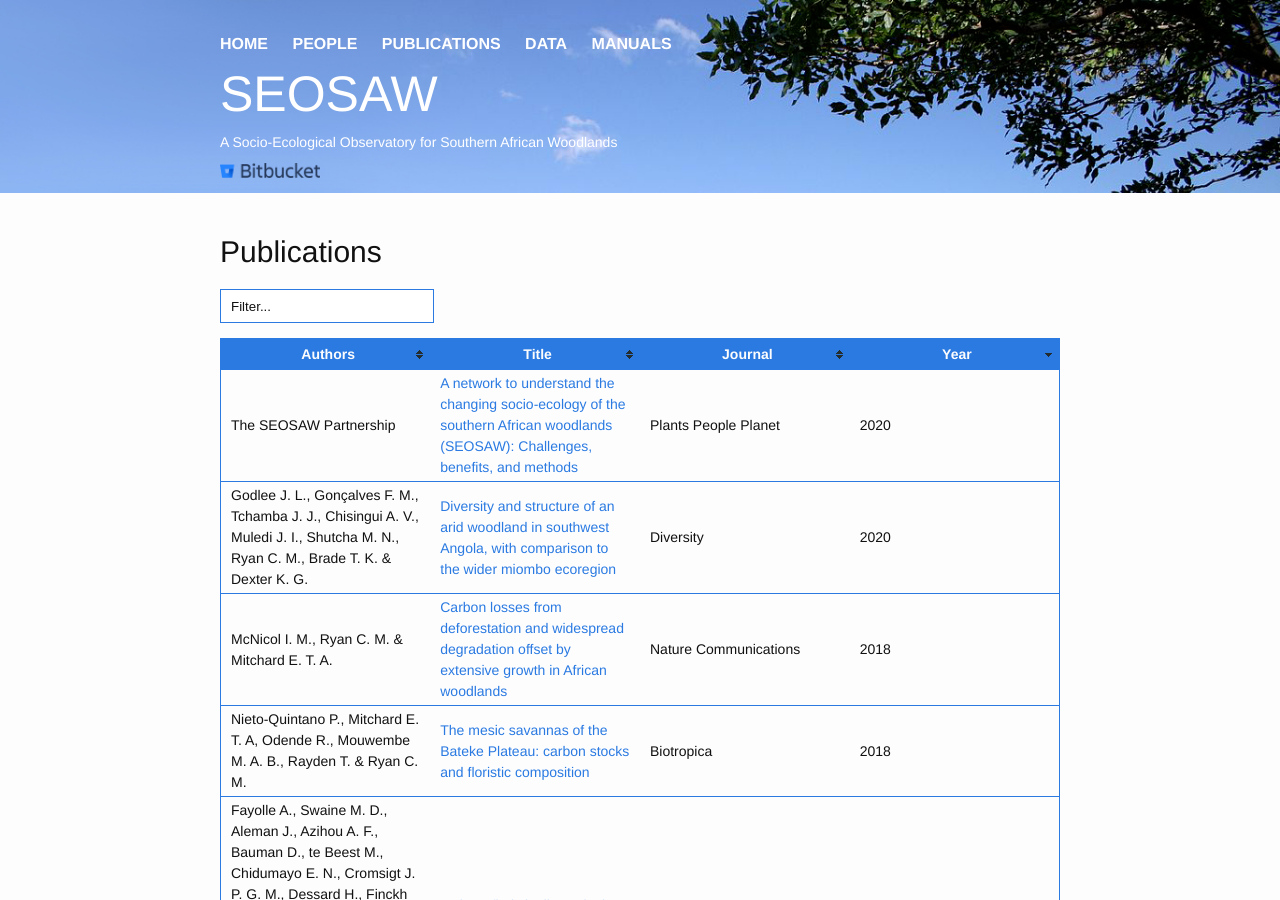
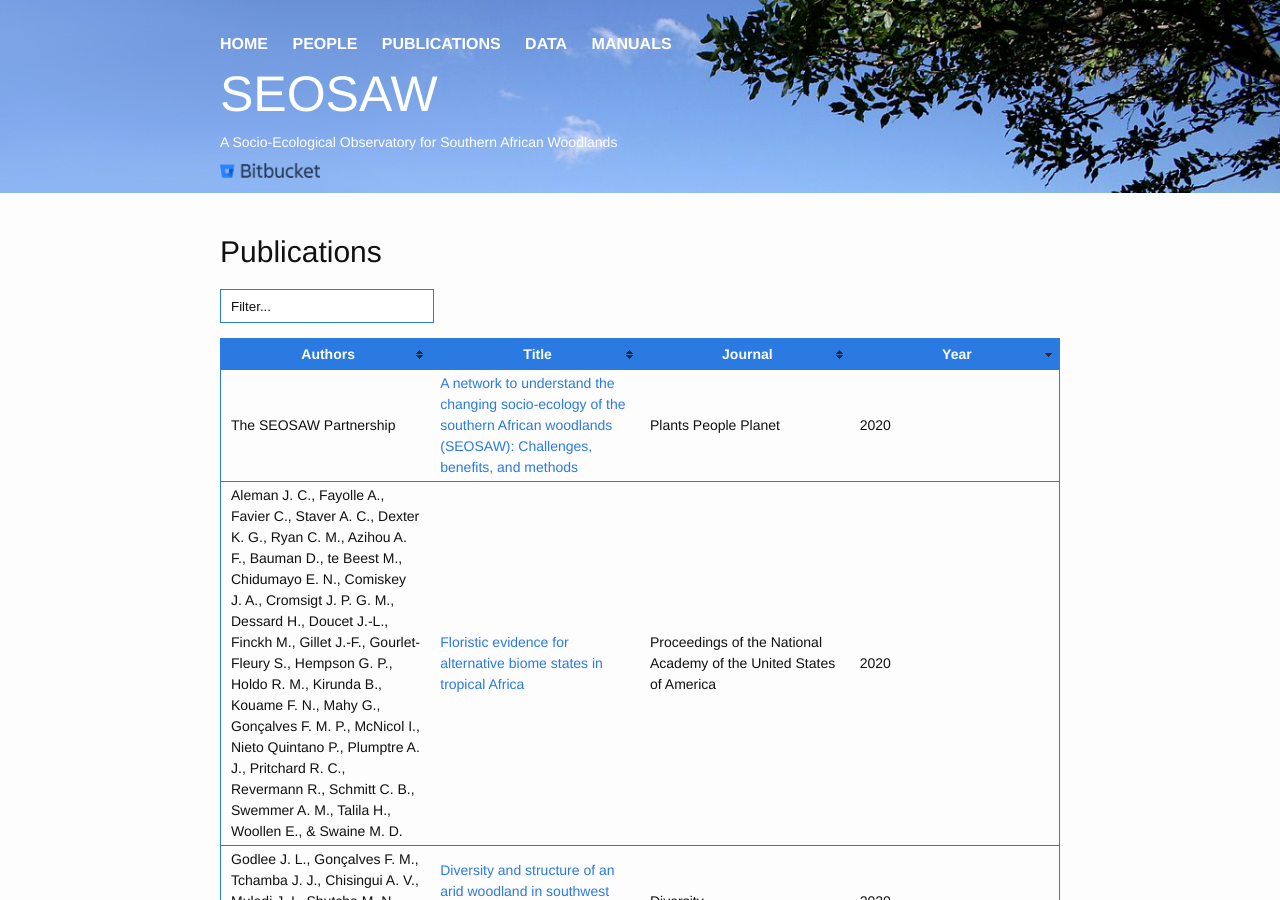
Before and after one commit to seosaw/seosaw.github.io, a Jekyll site: the page built from publications.md, in a window 1280 px wide and 900 px high. Built offline with Jekyll 4.4.1, drawn with Linux system fonts in a browser that asks for light colours; nearby versions of some CDN libraries.

Commit message:
Added Adeline's 2020 PNAS paper

```diff
--- a/publications.md
+++ b/publications.md
@@ -34,6 +34,12 @@ layout: default
 		 <td>2020</td>
 	 </tr>
 	 <tr>
+		 <td>Aleman J. C., Fayolle A., Favier C., Staver A. C., Dexter K. G., Ryan C. M., Azihou A. F., Bauman D., te Beest M., Chidumayo E. N., Comiskey J. A., Cromsigt J. P. G. M., Dessard H., Doucet J.-L., Finckh M., Gillet J.-F., Gourlet-Fleury S., Hempson G. P., Holdo R. M., Kirunda B., Kouame F. N., Mahy G., Gonçalves F. M. P., McNicol I., Nieto Quintano P., Plumptre A. J., Pritchard R. C., Revermann R., Schmitt C. B., Swemmer A. M., Talila H., Woollen E., & Swaine M. D.</td>
+		 <td><a href="https://doi.org/10.1073/pnas.2011515117" target="_blank">Floristic evidence for alternative biome states in tropical Africa</a></td>
+		 <td>Proceedings of the National Academy of the United States of America</td>
+		 <td>2020</td>
+	 </tr>
+	 <tr>
 		 <td>Godlee J. L., Gonçalves F. M., Tchamba J. J., Chisingui A. V., Muledi J. I., Shutcha M. N., Ryan C. M., Brade T. K. & Dexter K. G.</td>
 		 <td><a href="https://dx.doi.org/10.3390/d12040140" target="_blank">Diversity and structure of an arid woodland in southwest Angola, with comparison to the wider miombo ecoregion</a></td>
 		 <td>Diversity</td>
```
